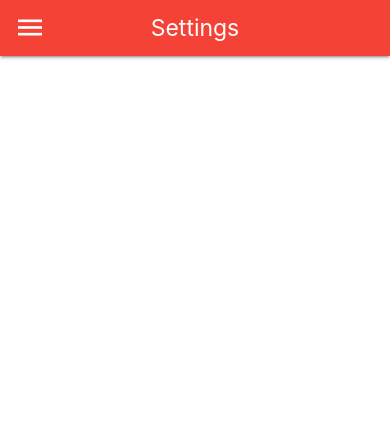
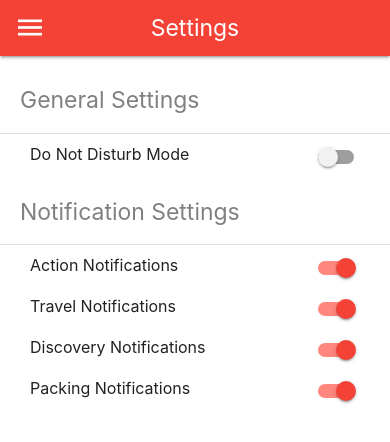
Before and after one commit to adw4236/Prox, a website: page www/settings.html in a window 390 px wide. Drawn offline with Linux system fonts and the light colour scheme; some packages are replaced by stand-ins of ours; files whose address does not match are found by name.

Commit message:
Added settings to the settings page

```diff
--- a/www/css/general.css
+++ b/www/css/general.css
@@ -32,6 +32,14 @@
     font-size: 20px;
 }
 
+.switch label input[type=checkbox]:checked+.lever {
+    background-color: #ff877e;
+}
+
+.switch label input[type=checkbox]:checked+.lever:after {
+    background-color: #F44336;
+}
+
 .primary-btn{
     position: fixed;
     right: 10px;
@@ -49,3 +57,14 @@
     color: black;
     font-size: 20px;
 }
+
+#settings{
+    border: none;
+}
+#settings .collection-item{
+    border: none;
+    font-size: 16px;
+}
+#settings .collection-header{
+    color: gray;
+}
--- a/www/settings.html
+++ b/www/settings.html
@@ -11,6 +11,24 @@
 
         <link rel="stylesheet" type="text/css" href="css/general.css">
         <script type="text/javascript" src="js/general.js"></script>
+
+        <script>
+            document.addEventListener("deviceready", function(){
+                for(let key in localStorage){
+                    if(!localStorage.hasOwnProperty(key)) continue;
+                    if(!key.startsWith("Option")) continue;
+
+                    let id = key.replace("Option.", "");
+                    $("#" + id).prop("checked", localStorage.getItem(key) === "true");
+                }
+
+                $(".option").on("click", function(e){
+                    let id = $(e.target).attr("id");
+                    console.log(id);
+                    localStorage.setItem("Option." + id, $(e.target).is(":checked"));
+                });
+            });
+        </script>
     </head>
     <body>
 
@@ -31,5 +49,69 @@
             <li><a href="settings.html"><i class="icon-settings"></i>Settings</a></li>
         </ul>
 
+        <ul id="settings" class="collection with-header">
+            <li class="collection-header">
+                <h5>General Settings</h5>
+            </li>
+            <li class="collection-item">
+                Do Not Disturb Mode
+                <div class="secondary-content">
+                    <div class="switch">
+                        <label>
+                            <input class="option" id="do_not_disturb" type="checkbox">
+                            <span class="lever"></span>
+                        </label>
+                    </div>
+                </div>
+            </li>
+            <li class="collection-header">
+                <h5>Notification Settings</h5>
+            </li>
+            <li class="collection-item">
+                Action Notifications
+                <div class="secondary-content">
+                    <div class="switch">
+                        <label>
+                            <input class="option" id="actions_notifications" type="checkbox" checked>
+                            <span class="lever"></span>
+                        </label>
+                    </div>
+                </div>
+            </li>
+            <li class="collection-item">
+                Travel Notifications
+                <div class="secondary-content">
+                    <div class="switch">
+                        <label>
+                            <input class="option" id="travel_notifications" type="checkbox" checked>
+                            <span class="lever"></span>
+                        </label>
+                    </div>
+                </div>
+            </li>
+            <li class="collection-item">
+                Discovery Notifications
+                <div class="secondary-content">
+                    <div class="switch">
+                        <label>
+                            <input class="option" id="discovery_notifications" type="checkbox" checked>
+                            <span class="lever"></span>
+                        </label>
+                    </div>
+                </div>
+            </li>
+            <li class="collection-item">
+                Packing Notifications
+                <div class="secondary-content">
+                    <div class="switch">
+                        <label>
+                            <input  class="option" id="packing_notifications" type="checkbox" checked>
+                            <span class="lever"></span>
+                        </label>
+                    </div>
+                </div>
+            </li>
+        </ul>
+
     </body>
 </html>
```
